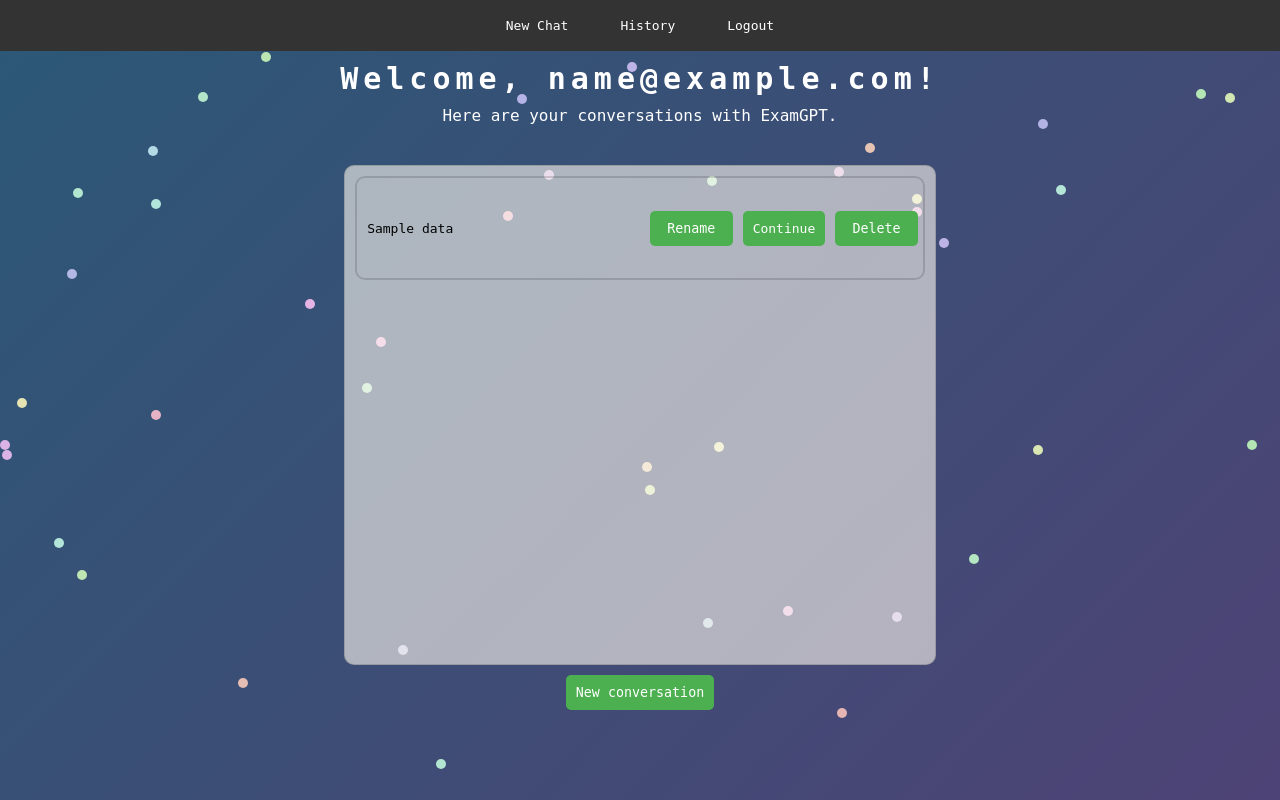
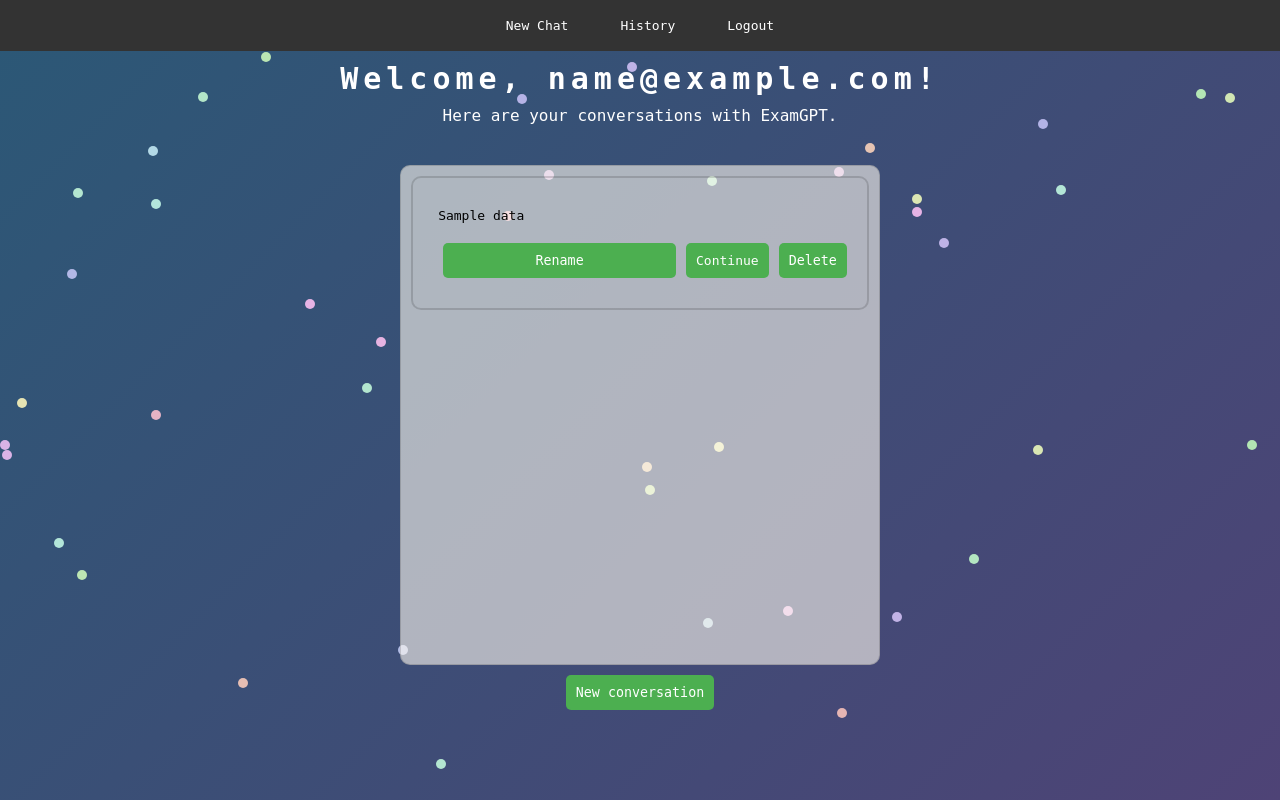
Before and after one commit to demstar16/examGPT, a Flask app: page /history in a window 1280 px wide. Run offline with Flask 3, Linux system fonts and the light colour scheme; a user stored in the database is signed in; tables that the repository leaves empty hold one stand-in row (values such as "Sample post").

Commit message:
fixed history page

```diff
--- a/app/static/style.css
+++ b/app/static/style.css
@@ -261,7 +261,7 @@ body {
   border: 1px solid rgba(0, 0, 0, 0.144);
   border-radius: 10px;
   height: 500px; /* Adjusted to a percentage value */
-  min-width: 400px;
+  width: 80%;
   box-sizing: border-box;
   overflow-y: scroll;
   padding: 10px;
@@ -276,11 +276,11 @@ body {
 .history-conversation {
   border: 2px solid rgba(0, 0, 0, 0.144);
   border-radius: 10px;
-  padding: 5px;
+  padding: 20px;
   display: grid;
-  grid-template-columns: 1fr 1fr 1fr 1fr 1fr 1fr;
+  grid-template-columns: 1fr;
   align-items: center;
-  min-height: 50px; /* Changed to min-height */
+  min-height: 90px; /* Changed to min-height */
   max-height: 90px; /* Changed to max-height */
 }
 
@@ -288,6 +288,7 @@ body {
   margin: 0;
   grid-column: 1 / span 3;
   padding-left: 5px;
+  grid-row: 1;
 }
 
 .history-conversation button,
```
